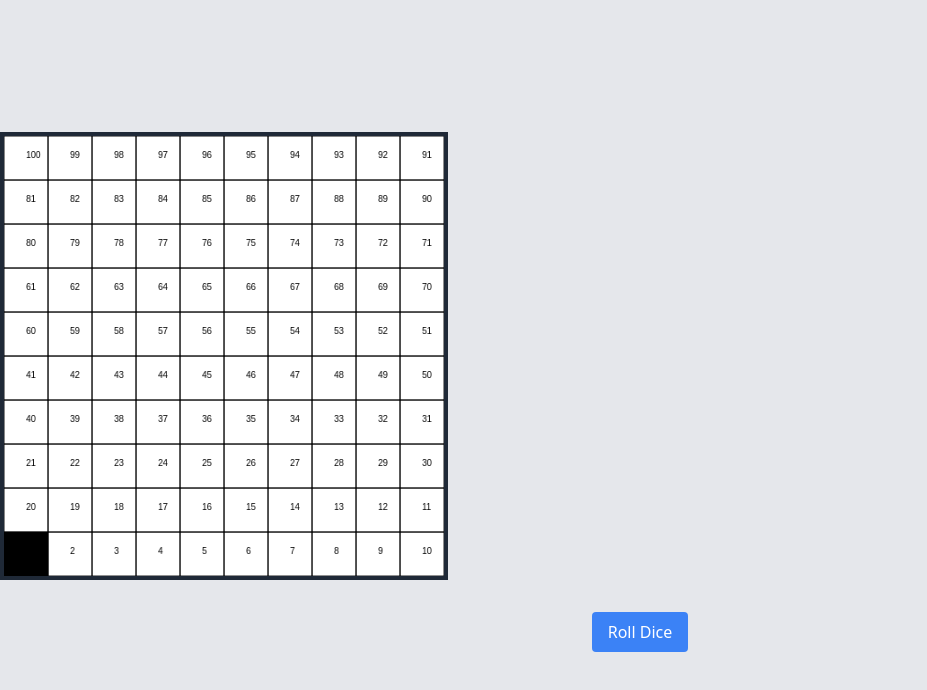
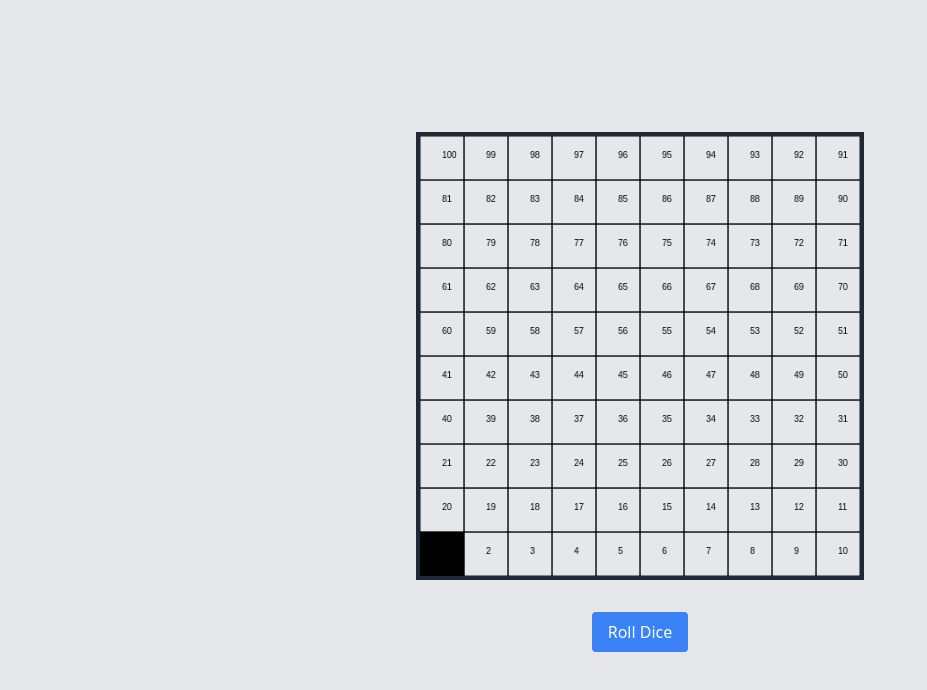
Before and after one commit to Fer-Win/sankeLadders, a website: page snake.html in a window 1280 px wide. Shown: the whole page, without its empty margins (0-927 px from the left). Drawn offline with nearby package versions, Linux system fonts and the light colour scheme.

Commit message:
udpate : centered canvas

```diff
--- a/snake.html
+++ b/snake.html
@@ -6,9 +6,9 @@
     <title>Snake and Ladders Game</title>
     <link href="https://cdn.jsdelivr.net/npm/tailwindcss@2.2.19/dist/tailwind.min.css" rel="stylesheet">
 </head>
-<body class="bg-gray-200 text-center min-h-screen flex items-center justify-center">
-    <div class="container mx-auto">
-        <canvas id="gameBoard" class="w-full max-w-md h-full max-h-md bg-white border-4 border-gray-800" width="500" height="500"></canvas>
+<body class="bg-gray-200 text-center min-h-screen   flex items-center justify-center">
+    <div class="container mx-auto flex justify-around items-center flex-col ">
+        <canvas id="gameBoard" class="w-full max-w-md h-full max-h-md border-4 border-gray-800" width="500" height="500"></canvas>
         <div id="board" class="mt-4"></div>
         <button id="rollButton" class="mt-4 px-4 py-2 bg-blue-500 text-white rounded">Roll Dice</button>
         <p id="info" class="mt-4 text-lg text-gray-700"></p>
```
